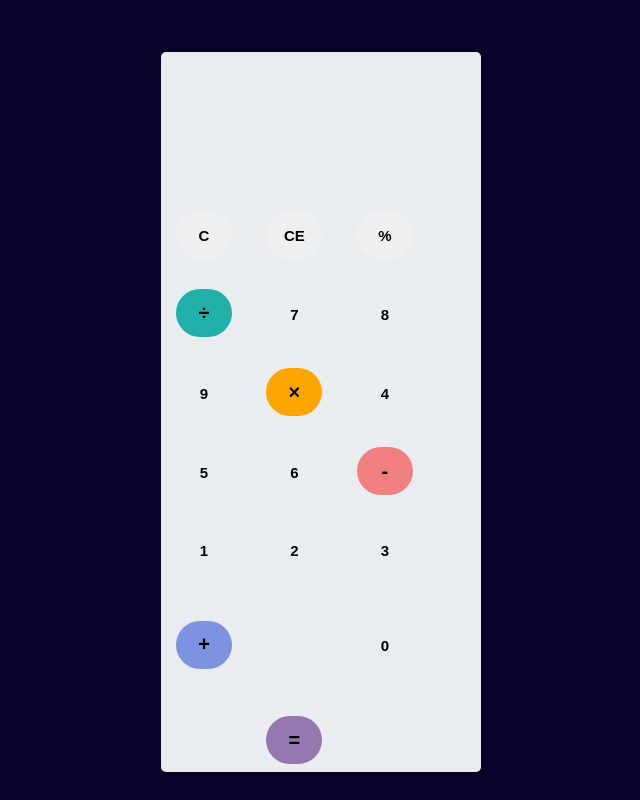
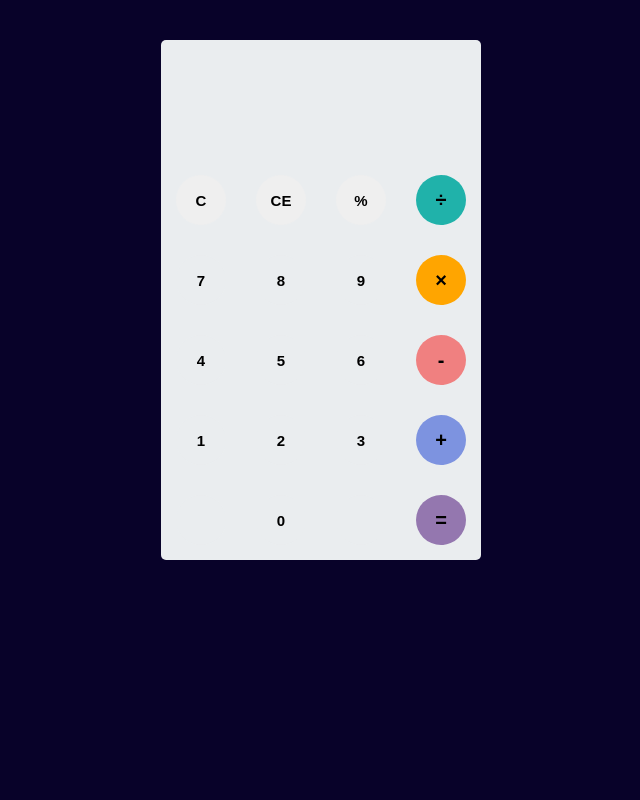
Before and after one commit to ChineduSamuel/Calculator_js, a plain HTML site: page index.html in a window 1280 px wide. Shown: the whole page, without its empty margins (319-959 px from the left). Drawn offline with Linux system fonts and the light colour scheme.

Commit message:
A simple Calculator

```diff
--- a/style.css
+++ b/style.css
@@ -3,48 +3,48 @@ body{
     background-color: rgb(8, 2, 41)
 }
 #container{
-    width: 60%;
-    height: 60vh;
+    width: 1000px;
+    height: 550px;
     background-image: linear-gradient(rgba(o,o,0,o.3), rgba(0,0,0,0.3)), url('calc.jpg');
     margin: 20px auto;
 }
 #calculator{
-    width: 25vw;
-    height: 90vh;
+    width: 320px;
+    height: 520px;
     background-color: #eaedef;
     margin: 0 auto;
-    top: 2rem;
+    top: 20px;
     position: relative;
     border-radius: 5px;
     box-shadow: 0 4px 8px 0 rgba(0,0,0,0.2), 0 6px 20px 0 rgba(0,0,o,0.19);
 }
 #result{
-    height: 9rem;
+    height: 120px;
 }
 
 #history{
     text-align: right;
-    height: 1.5rem;
-    margin: 0 1.5rem;
+    height: 60px;
+    margin: 10px 20px;
     padding-top: 20px;
-    font-size: 1rem;
+    font-size: 15px;
     color: #919191;
 }
 #output{
     text-align: right;
-    height: 5rem;
-    margin: .5rem 1.5rem;
-    font-size: 2rem;
+    height: 60px;
+    margin: 10px 20px;
+    font-size: 30px;
 }
 #keyboard{
-    height: 50%;
+    height: 400px;
 }
 .operator, .number, .empty{
-    width: 3.5rem;
-    height: 3rem;
+    width: 50px;
+    height: 50px;
     margin: 15px;
-    justify-content: left;
-    border-radius: 50px;
+    float: left;
+    border-radius: 50%;
     border-width: 0;
     font-weight: bold;
     font-size: 15px;
```
